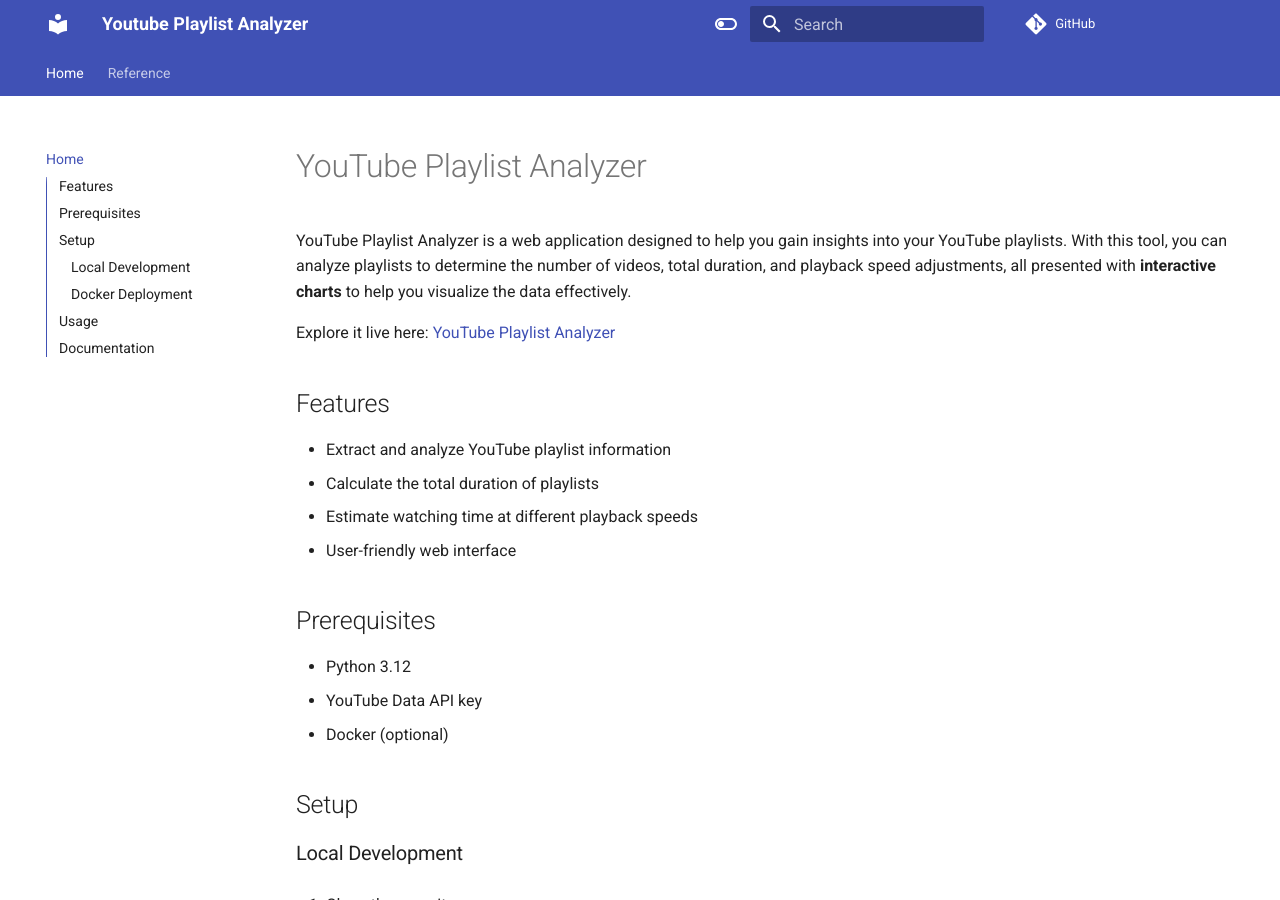
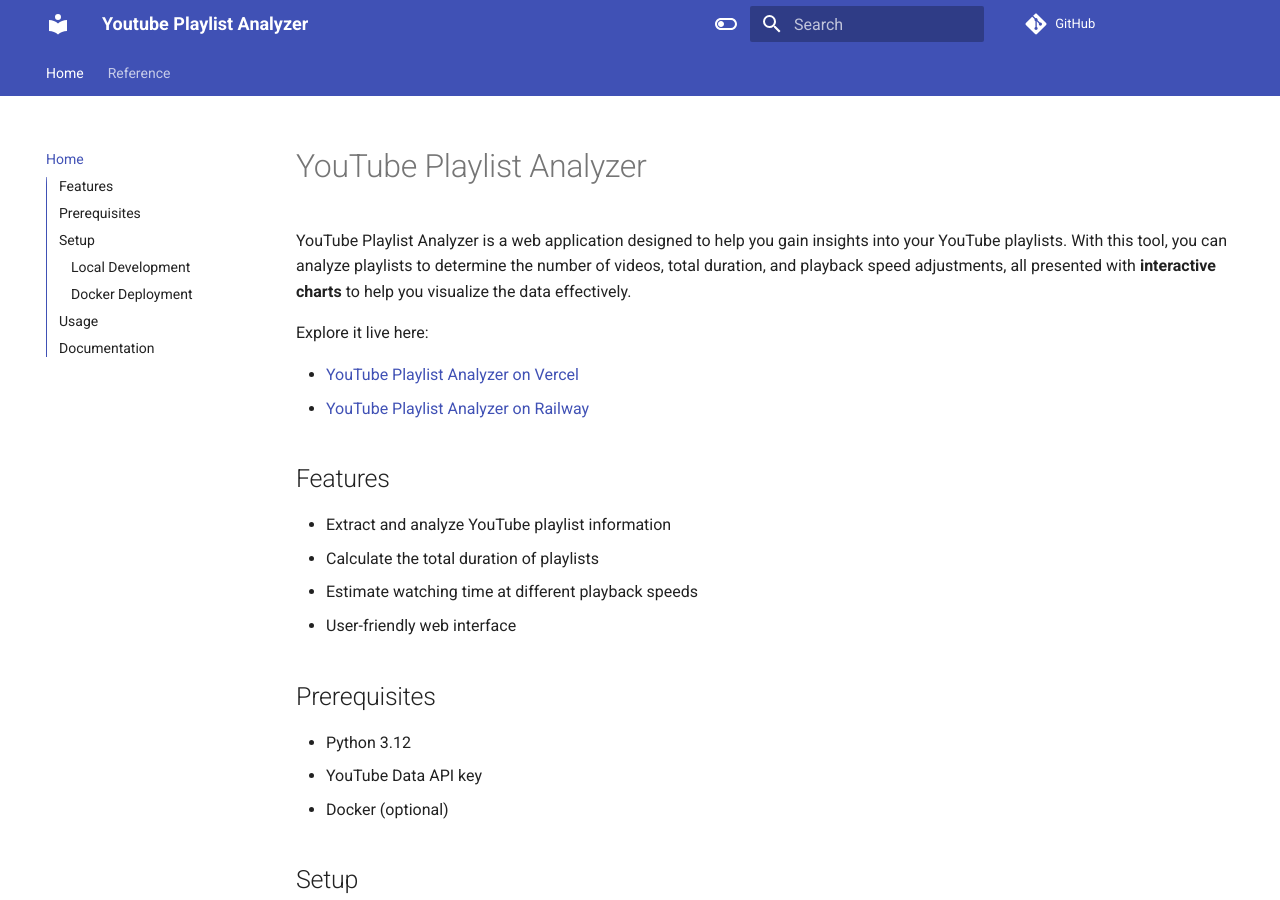
Before and after one commit to 805karansaini/youtube_playlist_analyser, an MkDocs documentation site: the page built from docs/index.md, in a window 1280 px wide and 900 px high. Built offline with MkDocs 1.6.1 and Material for MkDocs 9.7.7, drawn with Linux system fonts in a browser that asks for light colours; comment, search, counter and statistics services are not loaded.

Commit message:
Update live demo links in documentation for YouTube Playlist Analyzer

```diff
--- a/docs/index.md
+++ b/docs/index.md
@@ -2,7 +2,10 @@
 
 YouTube Playlist Analyzer is a web application designed to help you gain insights into your YouTube playlists. With this tool, you can analyze playlists to determine the number of videos, total duration, and playback speed adjustments, all presented with **interactive charts** to help you visualize the data effectively.
 
-Explore it live here: [YouTube Playlist Analyzer](https://ytanalyser.up.railway.app/)
+Explore it live here:
+
+- [YouTube Playlist Analyzer on Vercel](https://ytanalyser.vercel.app/)
+- [YouTube Playlist Analyzer on Railway](https://ytanalyser.up.railway.app/)
 
 ## Features
 
```
Also changed, not shown: readme.md (+4 -1 lines).
